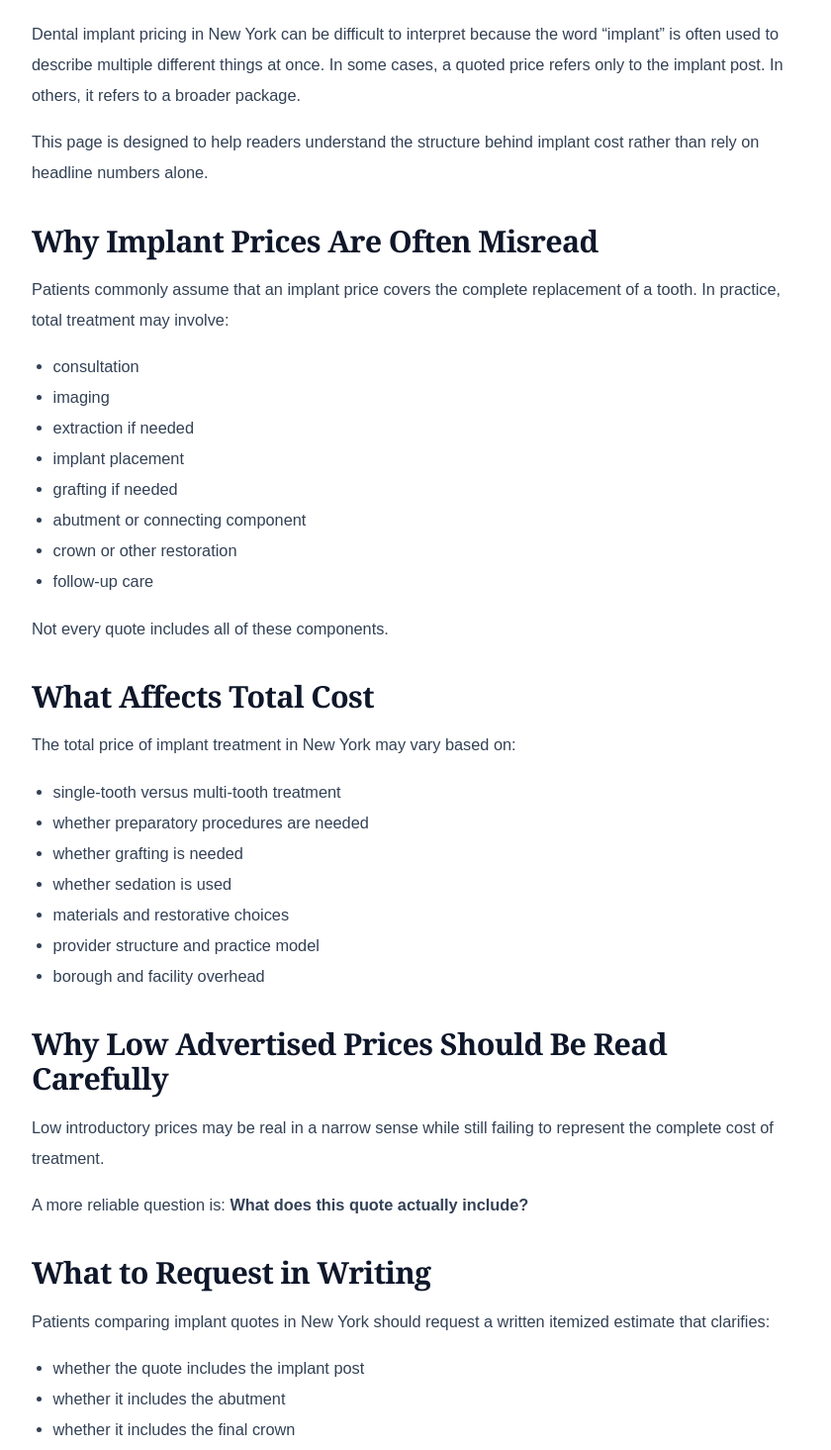
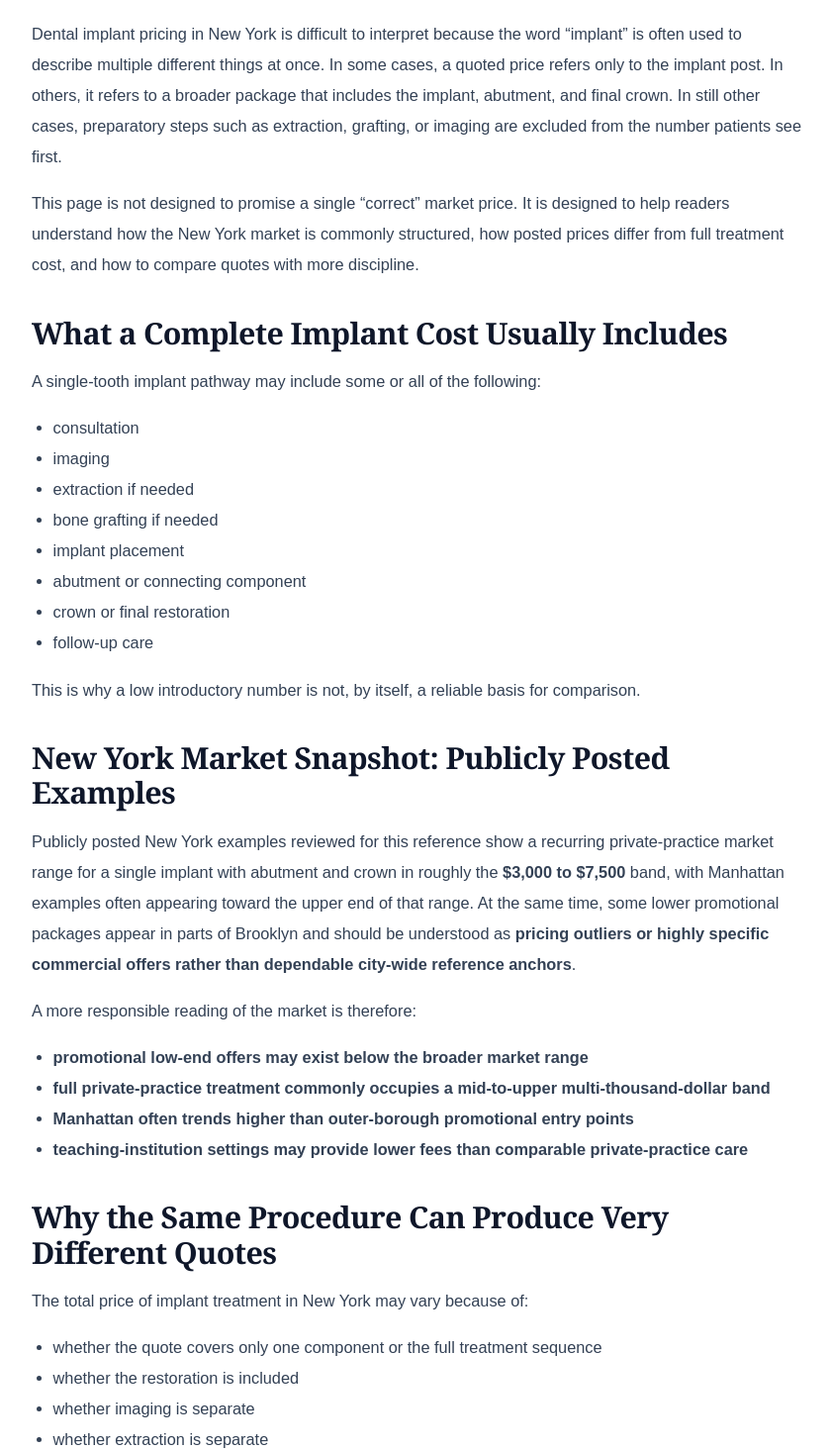
Before and after one commit to Sohadot/DentalSurgeryNewyork, a Next.js app: page /costs/dental-implants in a window 1280 px wide. Shown: the part 331-1796 px from the top of the page at 99% size, without its empty margins (8-848 px from the left). Built offline with nearby package versions, Linux system fonts and the light colour scheme.

Commit message:
Update dental-implants.mdx

```diff
--- a/content/costs/dental-implants.mdx
+++ b/content/costs/dental-implants.mdx
@@ -1,41 +1,59 @@
 ## Introduction
 
-Dental implant pricing in New York can be difficult to interpret because the word “implant” is often used to describe multiple different things at once. In some cases, a quoted price refers only to the implant post. In others, it refers to a broader package.
+Dental implant pricing in New York is difficult to interpret because the word “implant” is often used to describe multiple different things at once. In some cases, a quoted price refers only to the implant post. In others, it refers to a broader package that includes the implant, abutment, and final crown. In still other cases, preparatory steps such as extraction, grafting, or imaging are excluded from the number patients see first.
 
-This page is designed to help readers understand the structure behind implant cost rather than rely on headline numbers alone.
+This page is not designed to promise a single “correct” market price. It is designed to help readers understand how the New York market is commonly structured, how posted prices differ from full treatment cost, and how to compare quotes with more discipline.
 
-## Why Implant Prices Are Often Misread
+## What a Complete Implant Cost Usually Includes
 
-Patients commonly assume that an implant price covers the complete replacement of a tooth. In practice, total treatment may involve:
+A single-tooth implant pathway may include some or all of the following:
 
 - consultation
 - imaging
 - extraction if needed
+- bone grafting if needed
 - implant placement
-- grafting if needed
 - abutment or connecting component
-- crown or other restoration
+- crown or final restoration
 - follow-up care
 
-Not every quote includes all of these components.
+This is why a low introductory number is not, by itself, a reliable basis for comparison.
 
-## What Affects Total Cost
+## New York Market Snapshot: Publicly Posted Examples
 
-The total price of implant treatment in New York may vary based on:
+Publicly posted New York examples reviewed for this reference show a recurring private-practice market range for a single implant with abutment and crown in roughly the **$3,000 to $7,500** band, with Manhattan examples often appearing toward the upper end of that range. At the same time, some lower promotional packages appear in parts of Brooklyn and should be understood as **pricing outliers or highly specific commercial offers rather than dependable city-wide reference anchors**.
 
-- single-tooth versus multi-tooth treatment
-- whether preparatory procedures are needed
-- whether grafting is needed
-- whether sedation is used
-- materials and restorative choices
-- provider structure and practice model
-- borough and facility overhead
+A more responsible reading of the market is therefore:
 
-## Why Low Advertised Prices Should Be Read Carefully
+- **promotional low-end offers may exist below the broader market range**
+- **full private-practice treatment commonly occupies a mid-to-upper multi-thousand-dollar band**
+- **Manhattan often trends higher than outer-borough promotional entry points**
+- **teaching-institution settings may provide lower fees than comparable private-practice care**
 
-Low introductory prices may be real in a narrow sense while still failing to represent the complete cost of treatment.
+## Why the Same Procedure Can Produce Very Different Quotes
 
-A more reliable question is: **What does this quote actually include?**
+The total price of implant treatment in New York may vary because of:
+
+- whether the quote covers only one component or the full treatment sequence
+- whether the restoration is included
+- whether imaging is separate
+- whether extraction is separate
+- whether grafting is separate
+- whether sedation is needed
+- whether the case is managed within one office or across multiple providers
+- borough, facility overhead, and provider model
+
+## Manhattan Versus the Wider City
+
+Patients often assume there is a single “NYC price,” but that is not how the market behaves in practice. Manhattan may present more premium-positioned pricing environments, while outer-borough providers may advertise lower entry points. Neither fact alone determines value. The central question remains the same: **what exactly is included, and is the quote structurally comparable?**
+
+## Lower-Fee Institutional Care
+
+Readers trying to orient themselves against the private market should also understand that teaching institutions can create a different pricing context. In New York, NYU Dentistry states that it offers services at lower fees than comparable procedures at most private practices in the area. That does not mean treatment is identical in pacing or setting, but it does matter as a market reference point.
+
+## Medicaid and Implant Coverage in New York
+
+New York Medicaid policy is relevant in this category because implants, including single implants and implant-related services, can be covered when they are medically necessary and receive prior approval with the required documentation. This is important because some patients still assume implants are categorically excluded. They are not categorically excluded under New York’s policy framework.
 
 ## What to Request in Writing
 
@@ -47,7 +65,22 @@ Patients comparing implant quotes in New York should request a written itemized
 - whether imaging is billed separately
 - whether extraction is billed separately
 - whether grafting is billed separately
-- what follow-up visits are included
+- whether follow-up visits are included
+- whether the quoted number is promotional, conditional, or complete
+
+## How to Compare Quotes Intelligently
+
+The best comparison is not between two advertised numbers. It is between two clearly itemized treatment structures. A lower number may simply mean that fewer components are being shown. A higher number may reflect a more complete treatment pathway. Neither should be judged in isolation.
+
+## Related Reading
+
+- [Dental Implants in New York](/procedures/dental-implants)
+- [What Is Included in Dental Implant Cost?](/questions/what-is-included-in-implant-cost)
+- [How to Choose an Oral Surgeon in New York](/guides/choose-an-oral-surgeon)
+- [Oral Surgery in New York City](/locations)
+- [Oral Surgery in Manhattan](/locations/manhattan)
+- [Accuracy Policy](/accuracy-policy)
+- [Disclaimer](/disclaimer)
 
 ## Final Note
 
```
